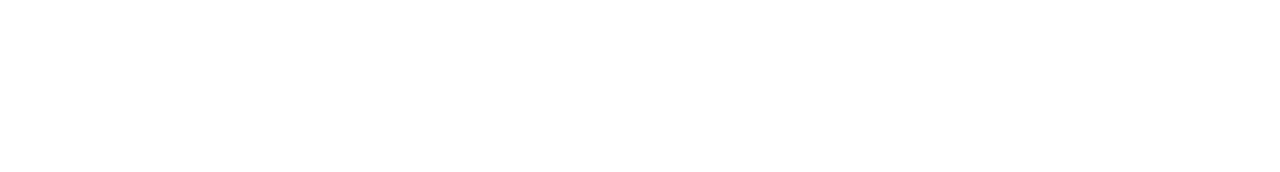
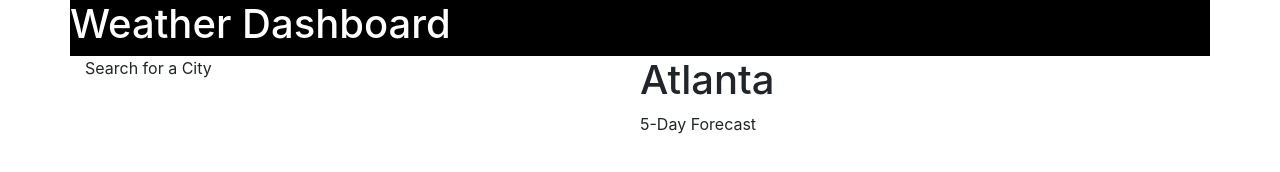
Before and after one commit to kirsralk/APIWeatherDashboard, a plain HTML site: page index.html in a window 1280 px wide. Drawn offline with nearby package versions, Linux system fonts and the light colour scheme.

Commit message:
bootstrap layout wireframed

```diff
--- a/index.html
+++ b/index.html
@@ -9,6 +9,25 @@
     <title>Weather Dashboard</title>
 </head>
 <body>
+<div class = "container">
+
+    <!--Row 1: Header Bar-->
+    <div class = "row" style="background-color: black; color: white"><h1>Weather Dashboard</h1></div>
+
+    <!--Row 2: Main Content-->
+    <div class = "row">
+        <!--2 Columns within main Row-->
+        <div class = "col">Search for a City</div>
+
+        <!--Further nested rows for weather results-->
+        <div class = "col">
+            <div class = "row"><h1>Atlanta</h1></div>
+            <div class = "row">5-Day Forecast</div>
+        </div>
+    </div>
+
+</div>
+
 
 <script src="script.js"></script>
 </body>
```
